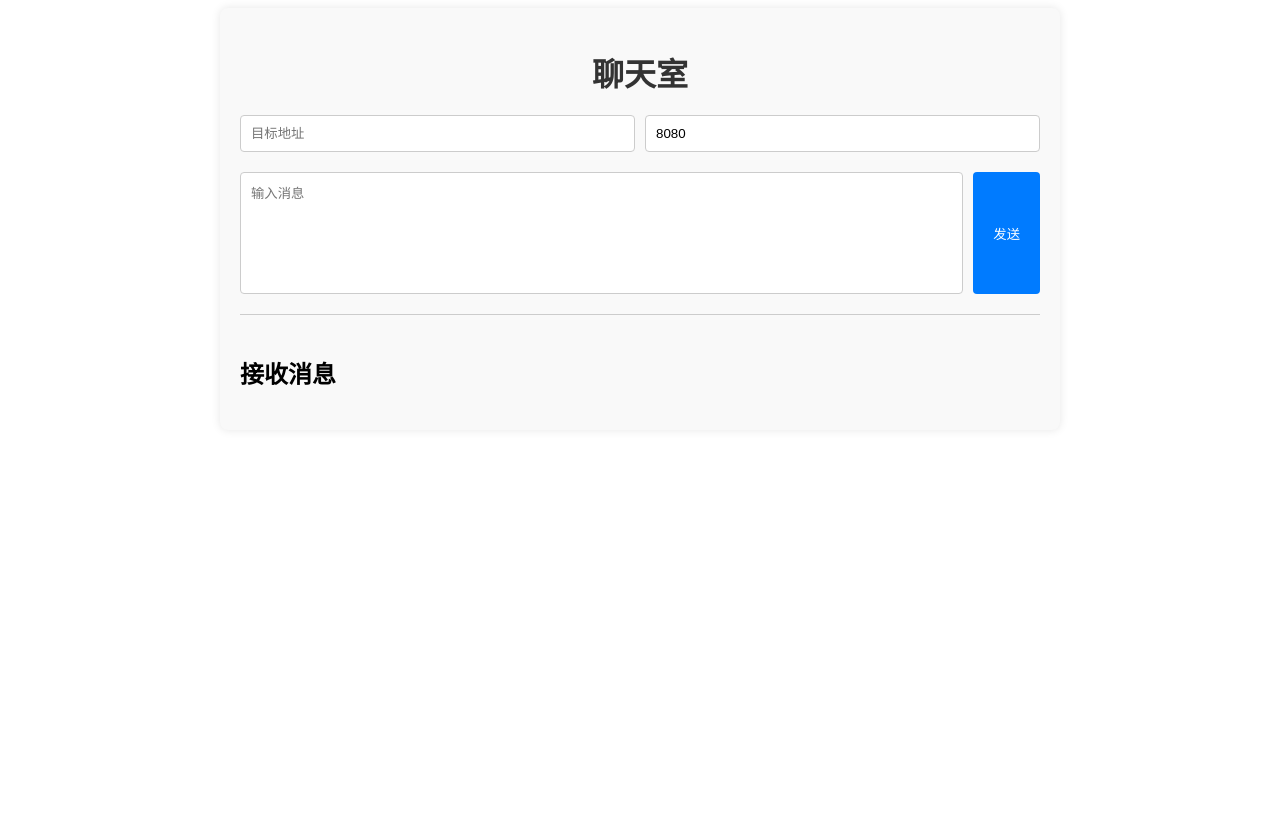
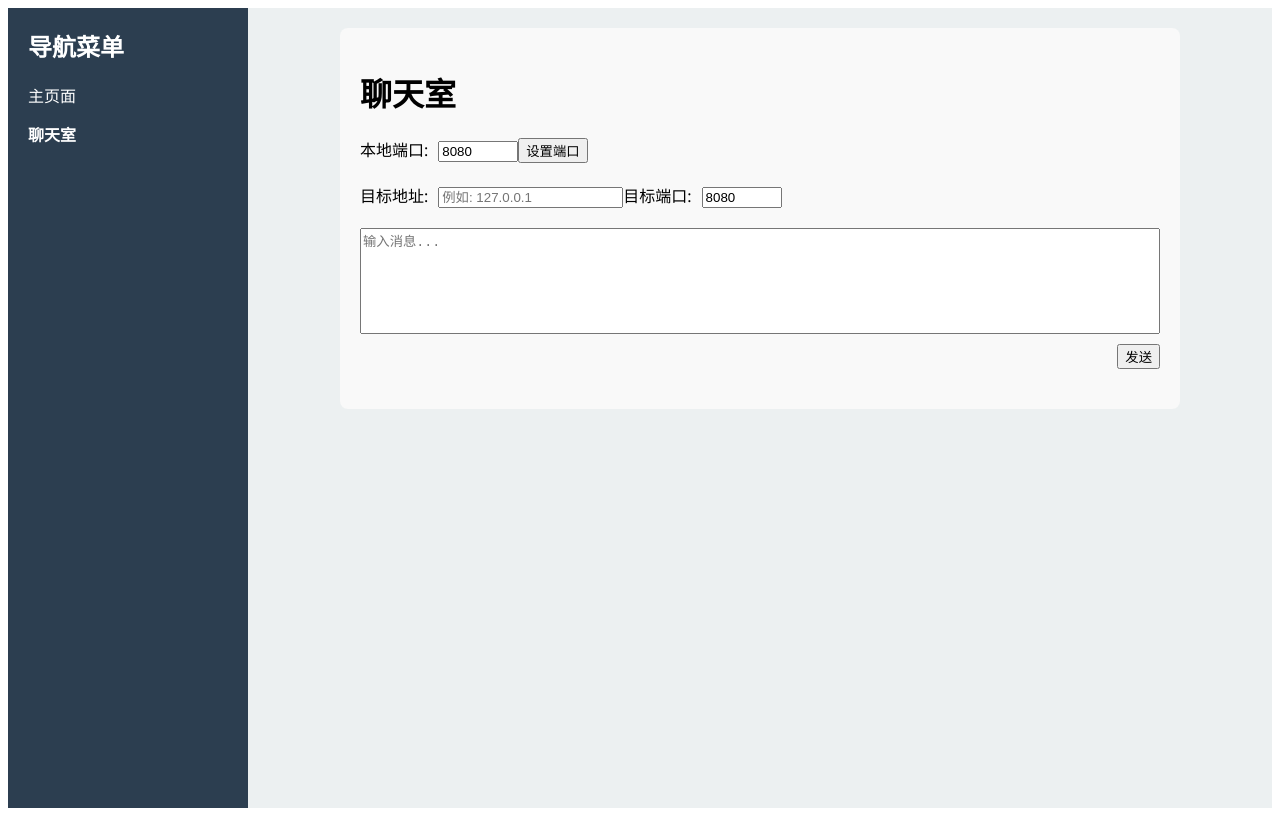
Before and after one commit to AgateMoth/BigRust, a Vue app in the folder ChatRoom/: page /chat in a window 1280 px wide. Built offline with nearby package versions, Linux system fonts and the light colour scheme.

Commit message:
添加路由，跳转

```diff
--- a/ChatRoom/package.json
+++ b/ChatRoom/package.json
@@ -12,7 +12,8 @@
   "dependencies": {
     "@tauri-apps/api": "^2.1.1",
     "@tauri-apps/plugin-opener": "^2",
-    "vue": "^3.5.13"
+    "vue": "^3.5.13",
+    "vue-router": "^4.5.0"
   },
   "devDependencies": {
     "@tauri-apps/cli": "^2",
--- a/ChatRoom/src/App.vue
+++ b/ChatRoom/src/App.vue
@@ -1,120 +1,67 @@
+<!-- filepath: /src/App.vue -->
 <template>
-    <div class="container">
-      <h1 class="title">聊天室</h1>
-      <div class="settings">
-        <input v-model="target" placeholder="目标地址" class="input" />
-        <input v-model.number="port" type="number" placeholder="目标端口" class="input" />
-      </div>
-      <div class="message-section">
-        <textarea v-model="message" placeholder="输入消息" class="textarea"></textarea>
-        <button @click="send" class="button">发送</button>
-      </div>
-      <div class="received-messages">
-        <h2>接收消息</h2>
-        <div v-for="(msg, index) in receivedMessages" :key="index" class="message">{{ msg }}</div>
-      </div>
+  <div class="app-container">
+    <aside class="sidebar">
+      <h2>导航菜单</h2>
+      <ul>
+        <li>
+          <router-link to="/">主页面</router-link>
+        </li>
+        <li>
+          <router-link to="/chat">聊天室</router-link>
+        </li>
+      </ul>
+    </aside>
+
+    <main class="main-content">
+      <router-view></router-view>
+    </main>
   </div>
 </template>
 
 <script setup lang="ts">
-import { ref, onMounted } from 'vue';
-import { invoke } from '@tauri-apps/api/core';
-import { listen } from '@tauri-apps/api/event';
-
-
-const target = ref('');
-const port = ref(8080);
-const message = ref('');
-const receivedMessages = ref<string[]>([]);
-
-const send = async () => {
-  if (target.value && port.value && message.value) {
-    try {
-      await invoke('send_message', {
-        message: message.value,
-        target: target.value,
-        port: port.value
-      });
-      message.value = '';
-    } catch (error) {
-      console.error('发送消息失败:', error);
-    }
-  }
-};
-
-onMounted(() => {
-  listen<string>('receive_message', (event) => {
-    receivedMessages.value.push(event.payload);
-  }).catch((error) => {
-    console.error('监听消息失败:', error);
-  });
-});
+// 无需额外脚本
 </script>
 
 <style scoped>
-  .container {
-    max-width: 800px;
-    margin: 0 auto;
-    padding: 20px;
-    font-family: 'Segoe UI', Tahoma, Geneva, Verdana, sans-serif;
-    background-color: #f9f9f9;
-    border-radius: 8px;
-    box-shadow: 0 0 10px rgba(0, 0, 0, 0.1);
+.app-container {
+  display: flex;
+  height: 100vh;
 }
 
-  .title {
-    text-align: center;
-    color: #333;
-    margin-bottom: 20px;
+.sidebar {
+  width: 200px;
+  background-color: #2c3e50;
+  color: white;
+  padding: 20px;
 }
 
-  .settings,
-  .message-section {
-    display: flex;
-    gap: 10px;
-    margin-bottom: 20px;
+.sidebar h2 {
+  margin-top: 0;
 }
 
-  .input {
-    flex: 1;
-    padding: 10px;
-    border: 1px solid #ccc;
-    border-radius: 4px;
+.sidebar ul {
+  list-style: none;
+  padding: 0;
 }
 
-  .textarea {
-    flex: 1;
-    padding: 10px;
-    height: 100px;
-    border: 1px solid #ccc;
-    border-radius: 4px;
-    resize: none;
+.sidebar li {
+  margin: 15px 0;
 }
 
-  .button {
-    padding: 10px 20px;
-    background-color: #007bff;
+.sidebar a {
   color: white;
-    border: none;
-    border-radius: 4px;
-    cursor: pointer;
-    transition: background-color 0.3s;
+  text-decoration: none;
 }
 
-  .button:hover {
-    background-color: #0056b3;
+.sidebar a.router-link-active {
+  font-weight: bold;
 }
 
-  .received-messages {
-    border-top: 1px solid #ccc;
-    padding-top: 20px;
-  }
-
-  .message {
-    background-color: #e1f5fe;
-    padding: 10px;
-    margin-bottom: 10px;
-    border-radius: 4px;
-    word-wrap: break-word;
+.main-content {
+  flex: 1;
+  padding: 20px;
+  background-color: #ecf0f1;
+  overflow-y: auto;
 }
 </style>
--- a/ChatRoom/src/main.ts
+++ b/ChatRoom/src/main.ts
@@ -1,4 +1,7 @@
 import { createApp } from 'vue';
 import App from './App.vue';
+import router from './routes/index';
 
-createApp(App).mount('#app');
+createApp(App)
+    .use(router)
+    .mount('#app');
--- /dev/null
+++ b/ChatRoom/src/routes/index.ts
@@ -0,0 +1,23 @@
+import { createRouter, createWebHistory } from 'vue-router';
+import ChatView from '../views/ChatView.vue';
+import HomeView from '../views/HomeView.vue';
+
+const routes = [
+  {
+    path: '/',
+    name: 'Home',
+    component: HomeView,
+  },
+  {
+    path: '/chat',
+    name: 'Chat',
+    component: ChatView,
+  },
+];
+
+const router = createRouter({
+  history: createWebHistory(),
+  routes,
+});
+
+export default router;
--- /dev/null
+++ b/ChatRoom/src/views/ChatView.vue
@@ -0,0 +1,125 @@
+<!-- filepath: /src/views/ChatView.vue -->
+<template>
+    <div class="container">
+      <h1>聊天室</h1>
+
+      <div class="config">
+        <label for="localPort">本地端口:</label>
+        <input id="localPort" v-model="localPort" type="number" min="1" max="65535" />
+        <button @click="setLocalPort">设置端口</button>
+      </div>
+
+      <div class="config">
+        <label for="target">目标地址:</label>
+        <input id="target" v-model="target" type="text" placeholder="例如: 127.0.0.1" />
+
+        <label for="port">目标端口:</label>
+        <input id="port" v-model="port" type="number" min="1" max="65535" />
+      </div>
+
+      <div class="send-message">
+        <textarea v-model="message" placeholder="输入消息..."></textarea>
+        <button @click="send">发送</button>
+      </div>
+
+      <div class="messages">
+        <div v-for="(msg, index) in receivedMessages" :key="index" class="message">{{ msg }}</div>
+      </div>
+    </div>
+  </template>
+
+  <script setup lang="ts">
+  import { ref, onMounted } from 'vue';
+  import { invoke } from '@tauri-apps/api/core';
+  import { listen } from '@tauri-apps/api/event';
+
+  const target = ref('');
+  const port = ref(8080);
+  const message = ref('');
+  const receivedMessages = ref<string[]>([]);
+  const localPort = ref(8080);
+
+  // 设置本地端口
+  const setLocalPort = async () => {
+    if (localPort.value >= 1 && localPort.value <= 65535) {
+      try {
+        await invoke('set_local_port', {port:localPort.value});
+        console.log(`本地端口已设置为: ${localPort.value}`);
+        // 重新加载应用以应用新的端口设置
+        window.location.reload();
+      } catch (error) {
+        console.error('设置本地端口失败:', error);
+      }
+    } else {
+      console.error('端口号无效');
+    }
+  };
+
+  const send = async () => {
+    if (target.value && port.value && message.value) {
+      try {
+        await invoke('send_message', {
+          message: message.value,
+          target: target.value,
+          port: port.value
+        });
+        message.value = '';
+      } catch (error) {
+        console.error('发送消息失败:', error);
+      }
+    }
+  };
+
+  onMounted(() => {
+    listen<string>('receive_message', (event) => {
+      receivedMessages.value.push(event.payload);
+    }).catch((error) => {
+      console.error('监听消息失败:', error);
+    });
+  });
+  </script>
+
+  <style scoped>
+  .container {
+    max-width: 800px;
+    margin: 0 auto;
+    padding: 20px;
+    font-family: 'Segoe UI', Tahoma, Geneva, Verdana, sans-serif;
+    background-color: #f9f9f9;
+    border-radius: 8px;
+  }
+
+  .config {
+    margin-bottom: 20px;
+  }
+
+  .config label {
+    margin-right: 10px;
+  }
+
+  .send-message {
+    display: flex;
+    flex-direction: column;
+  }
+
+  .send-message textarea {
+    resize: none;
+    height: 100px;
+    margin-bottom: 10px;
+  }
+
+  .send-message button {
+    align-self: flex-end;
+  }
+
+  .messages {
+    margin-top: 20px;
+  }
+
+  .message {
+    background-color: #e1f5fe;
+    padding: 10px;
+    border-radius: 4px;
+    margin-bottom: 10px;
+  }
+  </style>
--- /dev/null
+++ b/ChatRoom/src/views/HomeView.vue
@@ -0,0 +1,15 @@
+<!-- filepath: /src/views/HomeView.vue -->
+<template>
+    <div>
+      <h1>主页面</h1>
+      <p>欢迎来到主页面</p>
+    </div>
+  </template>
+
+  <script setup lang="ts">
+  // 无需额外脚本
+  </script>
+
+  <style scoped>
+  /* 样式可根据需要调整 */
+  </style>
```
Also changed, not shown: 2 other files (tests, documents, lock files or other folders). Lines whose indentation alone changed are shown as unchanged.
